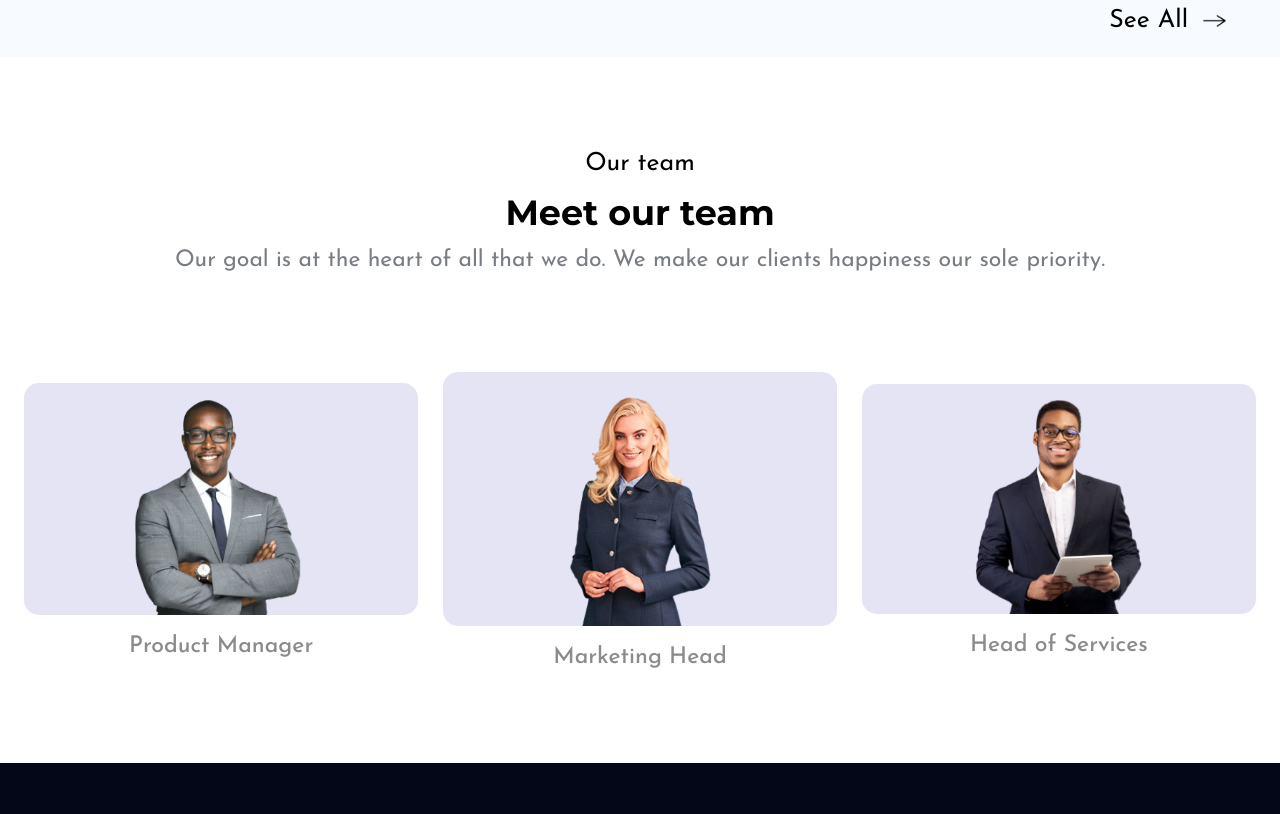
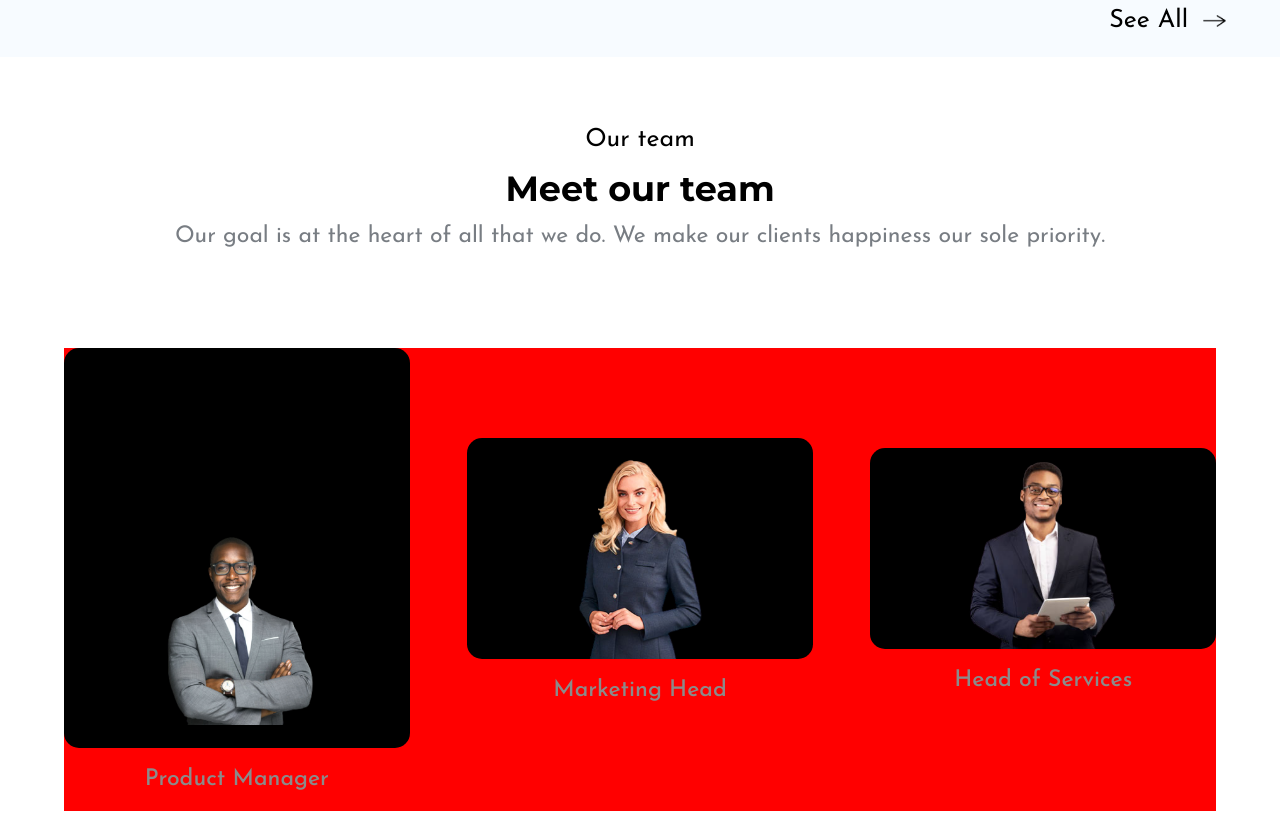
Before and after one commit to mrrpablo/real-estate, a website: page index.html in a window 1280 px wide. Shown: the part 3420-4234 px from the top of the page. Drawn offline with Linux system fonts and the light colour scheme.

Commit message:
correction

```diff
--- a/index.html
+++ b/index.html
@@ -311,28 +311,28 @@
   </div>
   <!-- offer end -->
   <!-- our team -->
-  <div class="container mx-auto p-6 mt-[70px]">
+  <div class=" mx-auto py-6 mt-[70px]">
     <div class="text-center">
       <h3 class="font-[400] text-[20px] md:text-[25px] leading-[25px] text-[#000] mb-[15px]">Our team</h3>
       <h2 class="font-[700] text-[25px] md:text-[35px] leading-[43px] text-[#000] mb-[15px]">Meet our team</h2>
       <p class="font-[400] text-[23px] leading-[23px] text-center text-[#787d83] mb-[15px]">Our goal is at the heart of all that we do. We make our clients happiness our sole priority.</p>
     </div>
     <!-- team members -->
-    <div class="md:flex justify-between items-center mt-[100px]">
-      <div class="md:w-[32%]">
-        <div class="team">
-          <img src="./img/pm.png" alt="" class="ml-[50px]">
+    <div class="md:flex justify-between items-center mt-[100px] mx-auto" style="background-color: red; width: 90%;">
+      <div class="md:w-[30%] h-[500px]">
+        <div class="team" style="background: black; height: 400px;">
+          <img src="./img/pm.png" alt="" class="ml-[50px]" style="height: 550px; object-fit: contain; text-align: center;">
         </div>
         <p class="font-[500] text-[23px] leading-[23px] text-[#8b8b8b] my-[20px] text-center">Product Manager</p>
       </div>
-      <div class="md:w-[32%]">
-        <div class="team">
+      <div class="md:w-[30%] h-[500px]">
+        <div class="team" style="background: black;">
           <img src="./img/mh.png" alt="">
         </div>
         <p class="font-[500] text-[23px] leading-[23px] text-[#8b8b8b] my-[20px] text-center"> Marketing Head</p>
       </div>
-      <div class="md:w-[32%]">
-        <div class="team">
+      <div class="md:w-[30%] h-[500px]">
+        <div class="team" style="background: black;">
           <img src="./img/hos.png" alt="">
         </div>
         <p class="font-[500] text-[23px] leading-[23px] text-[#8b8b8b] my-[20px] text-center">Head of Services</p>
```
